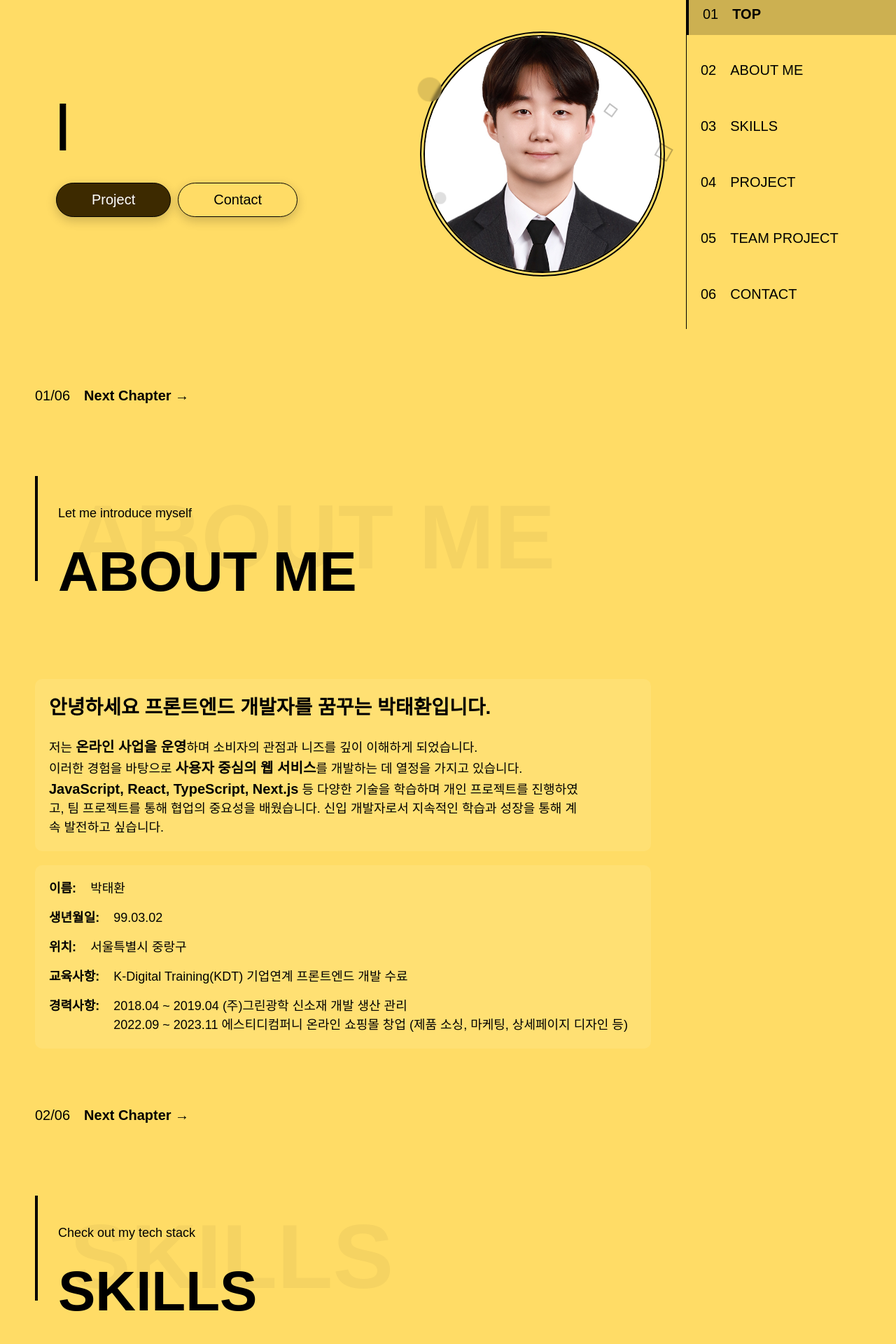
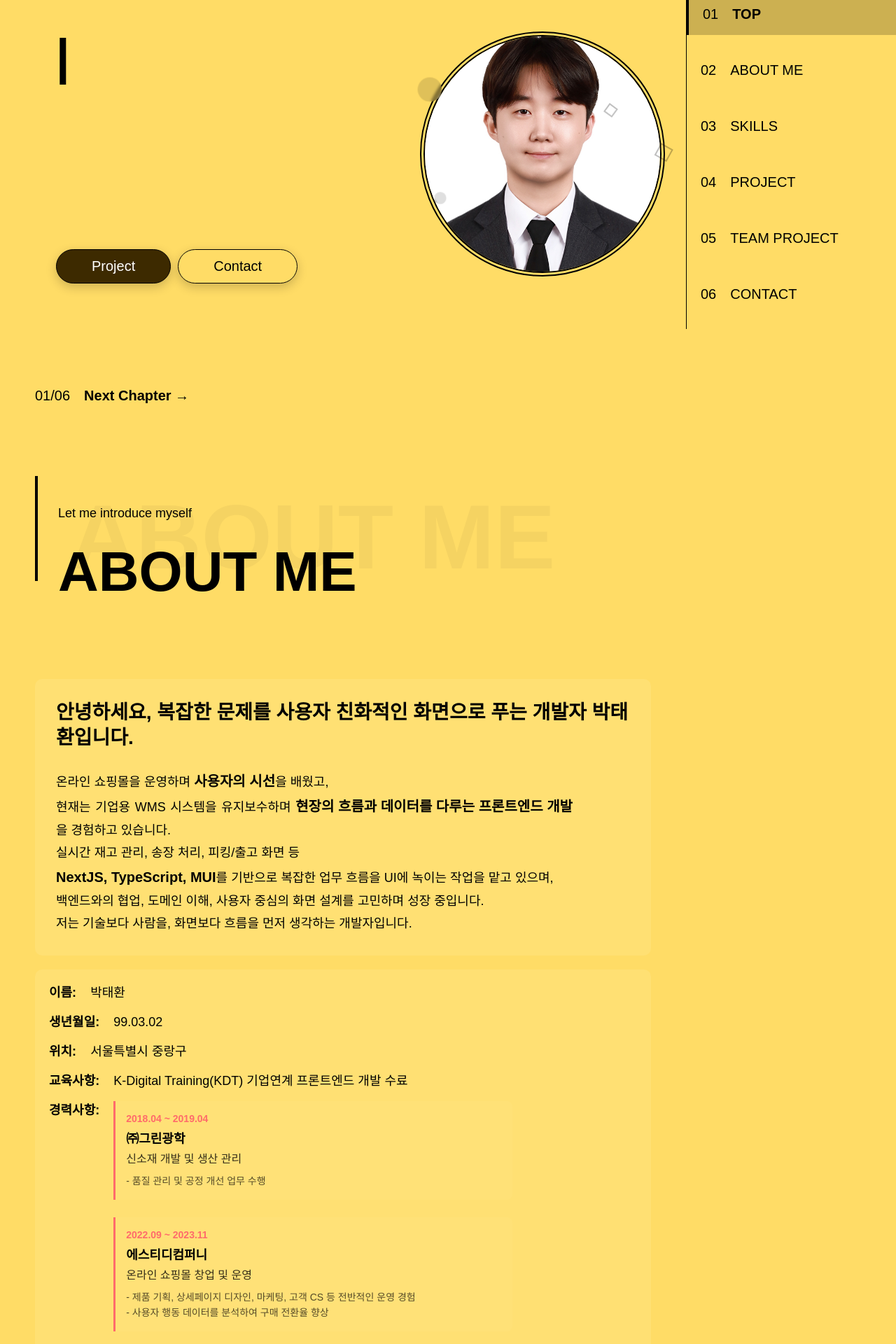
Before and after one commit to ParkTH-Dev/TeaHwan-Portfolio, a React (Vite) app: page / in a window 1280 px wide. Shown: the part 180-2100 px from the top of the page at 70% size. Built offline with nearby package versions, Linux system fonts and the light colour scheme; a web font is replaced by a local one.

Commit message:
포트폴리오 업데이트

```diff
--- a/src/components/Button.jsx
+++ b/src/components/Button.jsx
@@ -18,6 +18,7 @@ const StyledButton = styled(motion.button)`
   @media (max-width: 768px) {
     padding: 10px 30px;
     font-size: 16px;
+    width: 100%;
   }
 `;
 
--- a/src/pages/AboutMe.jsx
+++ b/src/pages/AboutMe.jsx
@@ -115,17 +115,19 @@ const DescriptionWrap = styled.div`
   flex-direction: column;
   justify-content: center;
   background: ${({ theme }) => theme.cardColor}60;
-  padding: 20px;
+  padding: 30px;
   border-radius: 10px;
   @media (max-width: 768px) {
-    gap: 10px;
+    gap: 15px;
+    padding: 20px;
   }
 `;
 
 const DescriptionTitle = styled.h3`
   font-size: 28px;
-  margin-bottom: 20px;
+  margin-bottom: 25px;
   font-weight: bold;
+  line-height: 1.3;
   transition: all 0.2s ease;
   &:hover {
     color: ${({ theme }) => theme.accentColor};
@@ -133,14 +135,18 @@ const DescriptionTitle = styled.h3`
   }
   @media (max-width: 768px) {
     font-size: 24px;
-    margin-bottom: 10px;
+    margin-bottom: 15px;
+    line-height: 1.4;
   }
 `;
 
 const Description = styled.p`
   font-size: 18px;
-  line-height: 1.5;
+  line-height: 1.8;
   width: 90%;
+  text-align: justify;
+  word-break: keep-all;
+  word-wrap: break-word;
 
   b {
     font-weight: bold;
@@ -154,8 +160,9 @@ const Description = styled.p`
   }
 
   @media (max-width: 768px) {
-    line-height: 1.5;
+    line-height: 1.7;
     font-size: 16px;
+    text-align: left;
   }
 `;
 
@@ -199,12 +206,90 @@ const InfoValue = styled.span`
   transition: all 0.2s ease;
   &:hover {
     color: ${({ theme }) => theme.accentColor};
-    transform: scale(1.05);
-    font-weight: bold;
+    /* transform: scale(1.05); */
+    /* font-weight: bold; */
   }
   @media (max-width: 768px) {
     width: 80%;
     line-height: 1.5;
+  }
+`;
+
+const ExperienceItem = styled.div`
+  margin-bottom: 25px;
+  padding: 15px;
+  border-left: 3px solid ${({ theme }) => theme.accentColor};
+  background: ${({ theme }) => theme.cardColor}30;
+  border-radius: 0 8px 8px 0;
+  transition: all 0.3s ease;
+  transform: translateY(0);
+  pointer-events: auto;
+  position: relative;
+  z-index: 1;
+
+  &:hover {
+    background: ${({ theme }) => theme.cardColor}50;
+    transform: translateX(5px) translateY(-8px);
+    box-shadow: 0 8px 25px rgba(0, 0, 0, 0.15);
+    z-index: 10;
+  }
+
+  &:last-child {
+    margin-bottom: 0;
+  }
+
+  @media (max-width: 768px) {
+    margin-bottom: 20px;
+    padding: 12px;
+
+    &:hover {
+      transform: translateX(3px) translateY(-5px);
+      box-shadow: 0 5px 15px rgba(0, 0, 0, 0.1);
+      z-index: 10;
+    }
+  }
+`;
+
+const ExperiencePeriod = styled.div`
+  font-size: 14px;
+  color: ${({ theme }) => theme.accentColor};
+  font-weight: 600;
+  margin-bottom: 5px;
+
+  @media (max-width: 768px) {
+    font-size: 12px;
+  }
+`;
+
+const ExperienceCompany = styled.div`
+  font-size: 18px;
+  font-weight: bold;
+  color: ${({ theme }) => theme.textColor};
+  margin-bottom: 3px;
+
+  @media (max-width: 768px) {
+    font-size: 16px;
+  }
+`;
+
+const ExperienceRole = styled.div`
+  font-size: 16px;
+  color: ${({ theme }) => theme.textColor}cc;
+  font-weight: 500;
+  margin-bottom: 8px;
+
+  @media (max-width: 768px) {
+    font-size: 14px;
+  }
+`;
+
+const ExperienceDetail = styled.div`
+  font-size: 14px;
+  color: ${({ theme }) => theme.textColor}aa;
+  line-height: 1.6;
+
+  @media (max-width: 768px) {
+    font-size: 13px;
   }
 `;
 
@@ -270,17 +355,21 @@ const AboutMe = () => {
         >
           <DescriptionWrap>
             <DescriptionTitle>
-              안녕하세요 프론트엔드 개발자를 꿈꾸는 박태환입니다.
+              안녕하세요, 복잡한 문제를 사용자 친화적인 화면으로 푸는 개발자
+              박태환입니다.
             </DescriptionTitle>
             <Description>
-              저는 <b>온라인 사업을 운영</b>하며 소비자의 관점과 니즈를 깊이
-              이해하게 되었습니다. <br />
-              이러한 경험을 바탕으로 <b>사용자 중심의 웹 서비스</b>를 개발하는
-              데 열정을 가지고 있습니다. <br />
-              <b>JavaScript, React, TypeScript, Next.js</b> 등 다양한 기술을
-              학습하며 개인 프로젝트를 진행하였고, 팀 프로젝트를 통해 협업의
-              중요성을 배웠습니다. 신입 개발자로서 지속적인 학습과 성장을 통해
-              계속 발전하고 싶습니다.
+              온라인 쇼핑몰을 운영하며 <b>사용자의 시선</b>을 배웠고,
+              <br />
+              현재는 기업용 WMS 시스템을 유지보수하며{" "}
+              <b>현장의 흐름과 데이터를 다루는 프론트엔드 개발</b>을 경험하고
+              있습니다. <br />
+              실시간 재고 관리, 송장 처리, 피킹/출고 화면 등<br />
+              <b>NextJS, TypeScript, MUI</b>를 기반으로 복잡한 업무 흐름을 UI에
+              녹이는 작업을 맡고 있으며, <br />
+              백엔드와의 협업, 도메인 이해, 사용자 중심의 화면 설계를 고민하며
+              성장 중입니다. <br />
+              저는 기술보다 사람을, 화면보다 흐름을 먼저 생각하는 개발자입니다.
             </Description>
           </DescriptionWrap>
           <Info>
@@ -304,11 +393,43 @@ const AboutMe = () => {
             </InfoItem>
             <InfoItem>
               <InfoLabel>경력사항:</InfoLabel>
-              <InfoValue>
-                2018.04 ~ 2019.04 (주)그린광학 신소재 개발 생산 관리
-                <br />
-                2022.09 ~ 2023.11 에스티디컴퍼니 온라인 쇼핑몰 창업 (제품 소싱,
-                마케팅, 상세페이지 디자인 등)
+              <InfoValue style={{ pointerEvents: "none" }}>
+                <ExperienceItem>
+                  <ExperiencePeriod>2018.04 ~ 2019.04</ExperiencePeriod>
+                  <ExperienceCompany>㈜그린광학</ExperienceCompany>
+                  <ExperienceRole>신소재 개발 및 생산 관리</ExperienceRole>
+                  <ExperienceDetail>
+                    - 품질 관리 및 공정 개선 업무 수행
+                  </ExperienceDetail>
+                </ExperienceItem>
+
+                <ExperienceItem>
+                  <ExperiencePeriod>2022.09 ~ 2023.11</ExperiencePeriod>
+                  <ExperienceCompany>에스티디컴퍼니</ExperienceCompany>
+                  <ExperienceRole>온라인 쇼핑몰 창업 및 운영</ExperienceRole>
+                  <ExperienceDetail>
+                    - 제품 기획, 상세페이지 디자인, 마케팅, 고객 CS 등 전반적인
+                    운영 경험
+                    <br />- 사용자 행동 데이터를 분석하여 구매 전환율 향상
+                  </ExperienceDetail>
+                </ExperienceItem>
+
+                <ExperienceItem>
+                  <ExperiencePeriod>2025.03 ~ 재직 중</ExperiencePeriod>
+                  <ExperienceCompany>초록마을</ExperienceCompany>
+                  <ExperienceRole>
+                    WMS(물류관리시스템) 프론트엔드 개발
+                  </ExperienceRole>
+                  <ExperienceDetail>
+                    - NextJS, TypeScript, MUI 기반의 출고, 송장, 재고 실사 등
+                    핵심 화면 유지보수 및 기능 개선
+                    <br />
+                    - 물류 도메인 이해를 바탕으로 사용자 흐름과 데이터를 고려한
+                    UI 설계 및 협업
+                    <br />- 백엔드(Golang)와 연계된 API 구조 분석 및 에러 대응
+                    경험 보유
+                  </ExperienceDetail>
+                </ExperienceItem>
               </InfoValue>
             </InfoItem>
           </Info>
--- a/src/pages/Skills.jsx
+++ b/src/pages/Skills.jsx
@@ -272,11 +272,11 @@ const Skills = () => {
   const skillCategories = [
     {
       name: "프론트엔드",
-      skills: ["javascript", "react", "typescript", "nextjs"],
+      skills: ["nextjs", "javascript", "react", "typescript"],
     },
     {
       name: "백엔드 및 데이터베이스",
-      skills: ["nodejs", "firebase", "express", "mongodb"],
+      skills: ["mongodb", "firebase", "nodejs", "express"],
     },
     {
       name: "상태 관리 및 데이터 통신",
@@ -284,7 +284,7 @@ const Skills = () => {
     },
     {
       name: "스타일링 도구",
-      skills: ["sass", "styledcomponents", "tailwind", "pug"],
+      skills: ["sass", "styledcomponents", "tailwind", "mui"],
     },
     {
       name: "개발 및 협업 도구",
@@ -310,7 +310,7 @@ const Skills = () => {
     reactquery: "/img/skills/Reactquery.svg",
     redux: "/img/skills/Redux.svg",
     graphql: "/img/skills/GraphQL.svg",
-    pug: "/img/skills/Pug.svg",
+    mui: "/img/skills/Mui.svg",
     express: "/img/skills/Express.svg",
     mongodb: "/img/skills/MongoDB.svg",
   };
--- a/src/pages/Top.jsx
+++ b/src/pages/Top.jsx
@@ -24,7 +24,11 @@ const Inner = styled.div`
   align-items: center;
   gap: 10px;
   @media (max-width: 600px) {
-    display: block;
+    flex-direction: column;
+    justify-content: center;
+    align-items: center;
+    gap: 20px;
+    padding: 20px;
   }
 `;
 
@@ -41,9 +45,13 @@ const Left = styled(motion.div)`
   }
   @media (max-width: 600px) {
     margin-left: 0;
-    margin-top: 100px;
+    margin-top: 0;
     flex: 1;
     align-items: center;
+    text-align: center;
+    order: 2;
+    min-height: 280px;
+    justify-content: flex-start;
   }
 `;
 
@@ -54,6 +62,9 @@ const Title = styled.h2`
   display: flex;
   flex-direction: column;
   margin-bottom: 20px;
+  min-height: 280px;
+  justify-content: flex-start;
+  align-items: flex-start;
   span:last-child::after {
     content: "|";
     animation: blink 1s step-end infinite;
@@ -69,24 +80,36 @@ const Title = styled.h2`
   }
   @media (max-width: 1200px) {
     font-size: 60px;
+    min-height: 240px;
   }
   @media (max-width: 600px) {
-    height: 250px;
-    margin-bottom: 0;
-    font-size: 50px;
+    height: auto;
+    margin-bottom: 15px;
+    font-size: 36px;
     text-align: center;
+    align-items: center;
+    min-height: 140px;
+    line-height: 1.2;
   }
 `;
 
-const ButtotWrap = styled(motion.div)`
+const ButtonWrap = styled(motion.div)`
   margin-top: 20px;
   display: flex;
   gap: 10px;
+  position: relative;
   @media (max-width: 600px) {
-    position: absolute;
-    bottom: 40px;
-    left: 50%;
-    transform: translateX(-50%);
+    position: relative;
+    bottom: auto;
+    left: auto;
+    transform: none;
+    margin-top: 15px;
+    flex-direction: column;
+    gap: 12px;
+    width: 280px;
+    min-height: 140px;
+    justify-content: center;
+    align-items: center;
   }
 `;
 
@@ -102,7 +125,8 @@ const Right = styled(motion.div)`
   }
   @media (max-width: 600px) {
     margin-right: 0;
-    margin-bottom: 210px;
+    margin-bottom: 0;
+    order: 1;
   }
   position: relative;
 `;
@@ -118,8 +142,8 @@ const ImgWrapper = styled(motion.div)`
     height: 250px;
   }
   @media (max-width: 600px) {
-    width: 300px;
-    height: 300px;
+    width: 200px;
+    height: 200px;
   }
 `;
 
@@ -140,8 +164,9 @@ const Footer = styled.footer`
   font-size: 20px;
   @media (max-width: 600px) {
     left: 20px;
-    bottom: -10px;
-    font-size: 16px;
+    bottom: 20px;
+    font-size: 14px;
+    gap: 15px;
   }
 `;
 
@@ -166,7 +191,7 @@ const FloatingSquare = styled(motion.div)`
 
 const Top = () => {
   const [text, setText] = useState("");
-  const fullText = "Frontend\n Developer\n 박태환입니다.";
+  const fullText = "Frontend\n Developer\n ParkTaeHwan";
   const typingSpeed = 100;
   const pauseDuration = 2000;
 
@@ -236,7 +261,7 @@ const Top = () => {
               <span key={index}>{line}</span>
             ))}
           </Title>
-          <ButtotWrap
+          <ButtonWrap
             initial={{ opacity: 0 }}
             animate={{ opacity: 1 }}
             transition={{
@@ -251,7 +276,7 @@ const Top = () => {
             <Button onClick={handleContactClick} variant="secondary">
               Contact
             </Button>
-          </ButtotWrap>
+          </ButtonWrap>
         </Left>
         <Right
           ref={rightRef}
```
Also changed, not shown: src/components/SkillModal.jsx (+9 -5 lines), public/img/skills/11.png (added), public/img/skills/Mui.svg (added).
